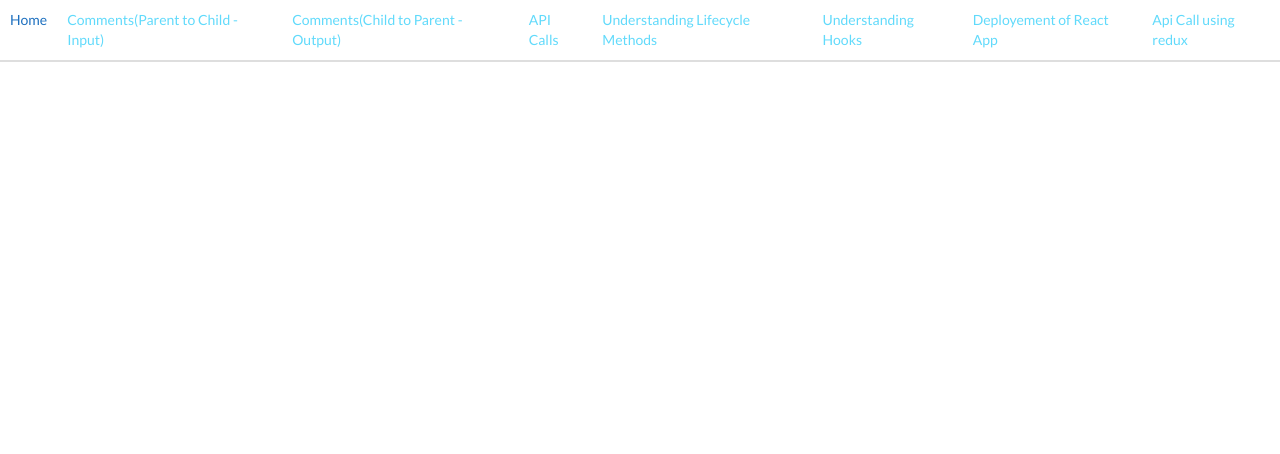
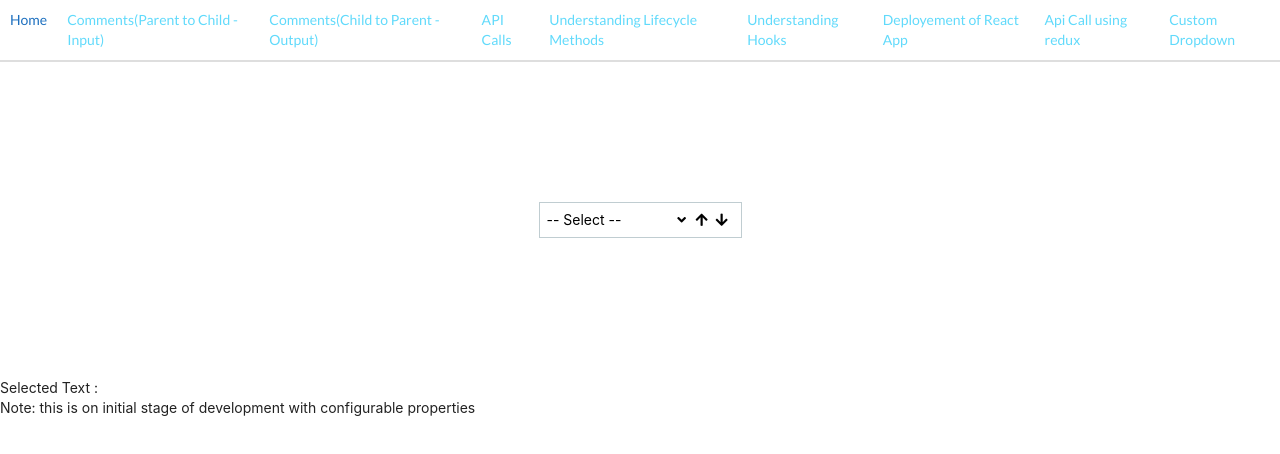
Before and after one commit to AkhandSingh/react-app, a React (Create React App) app: page /customdropdown in a window 1280 px wide. Shown: the top 454 px of the page. Built offline with nearby package versions, Linux system fonts and the light colour scheme.

Commit message:
custom dropdown

```diff
--- a/package.json
+++ b/package.json
@@ -3,12 +3,14 @@
   "version": "0.1.0",
   "private": true,
   "dependencies": {
+    "@fluentui/react": "^8.34.2",
     "@testing-library/jest-dom": "^5.14.1",
     "@testing-library/react": "^11.2.7",
     "@testing-library/user-event": "^12.8.3",
     "axios": "^0.21.4",
     "faker": "^5.5.3",
     "lodash": "^4.17.21",
+    "node-sass": "^6.0.1",
     "react": "^17.0.2",
     "react-dom": "^17.0.2",
     "react-redux": "^7.2.5",
--- a/src/components/App.css
+++ /dev/null
@@ -1,39 +0,0 @@
-.App {
-  text-align: center;
-}
-
-.App-logo {
-  height: 40vmin;
-  pointer-events: none;
-}
-
-@media (prefers-reduced-motion: no-preference) {
-  .App-logo {
-    animation: App-logo-spin infinite 20s linear;
-  }
-}
-
-.App-header {
-  background-color: #282c34;
-  min-height: 100vh;
-  display: flex;
-  flex-direction: column;
-  align-items: center;
-  justify-content: center;
-  font-size: calc(10px + 2vmin);
-  color: white;
-}
-
-.App-link {
-  color: #61dafb;
-  padding: 10px;
-}
-
-@keyframes App-logo-spin {
-  from {
-    transform: rotate(0deg);
-  }
-  to {
-    transform: rotate(360deg);
-  }
-}
--- a/src/components/App.js
+++ b/src/components/App.js
@@ -1,7 +1,7 @@
 import React  from 'react';
 // import ReactDOM from 'react-dom';
 // import logo from './logo.svg';
-import './App.css';
+import './App.scss';
 import Comment from './Comment';
 import Card from './Card';
 import Link from './Links';
@@ -9,14 +9,23 @@ import Route from './Route';
 import ChildToParent from './ChildToParent';
 import CallApi from './CallApi';
 import Posts from './Posts';
+import Dropdown from './Dropdown';
 
 class App  extends React.Component {
 
-  state = {commentText: ''};
+  state = {commentText: '', dropdownVal:[]};
+
+  options = [
+    {text:'Allahabad', value:'ald'},
+    {text:'Varanasi', value:'vn'},
+    {text:'Noida', value:'nd'},
+  ]
 
   render() {
     return (
+
     <div>
+
     <div className="ui secondary pointing menu">
       <Link href="/" className="App-link">Home</Link>
       <Link href="/comments" className="App-link">Comments(Parent to Child - Input)</Link>
@@ -26,6 +35,7 @@ class App  extends React.Component {
       <Link href="/hooks" className="App-link">Understanding Hooks</Link>
       <Link href="/appdeployment" className="App-link">Deployement of React App</Link>
       <Link href="/redux" className="App-link">Api Call using redux</Link>
+      <Link href="/customdropdown" className="App-link">Custom Dropdown</Link>
     </div>
      <div>
      <Route path="/">
@@ -43,6 +53,7 @@ class App  extends React.Component {
         <Link href="/hooks" className="item">Understanding Hooks</Link>
         <Link href="/appdeployment" className="item">Deploying a React App</Link>
         <Link href="/redux" className="item">Api Call using redux</Link>
+        <Link href="/customdropdown" className="item">Custom Dropdown</Link>
       </div>
        </Route>
       <Route path="/comments">
@@ -81,6 +92,14 @@ class App  extends React.Component {
       <Route path="/redux">
           <Posts/>
       </Route>
+      <Route path="/customdropdown">
+          <Dropdown options={this.options} multi={false} onSelect={value=>this.setState({dropdownVal: value})}/>
+          <div>
+            Selected Text : {this.state.dropdownVal}
+            <br/>
+            Note: this is on initial stage of development with configurable properties
+          </div>
+      </Route>
      </div>
     </div>
     );
--- /dev/null
+++ b/src/components/App.scss
@@ -0,0 +1,40 @@
+.App {
+  text-align: center;
+
+  &-logo {
+    height: 40vmin;
+    pointer-events: none;
+  }
+
+  &-header {
+    background-color: #282c34;
+    min-height: 100vh;
+    display: flex;
+    flex-direction: column;
+    align-items: center;
+    justify-content: center;
+    font-size: calc(10px + 2vmin);
+    color: white;
+  }
+
+  &-link {
+    color: #61dafb;
+    padding: 10px;
+  }
+}
+
+
+@media (prefers-reduced-motion: no-preference) {
+  .App-logo {
+    animation: App-logo-spin infinite 20s linear;
+  }
+}
+
+@keyframes App-logo-spin {
+  from {
+    transform: rotate(0deg);
+  }
+  to {
+    transform: rotate(360deg);
+  }
+}
--- /dev/null
+++ b/src/components/Dropdown.js
@@ -0,0 +1,93 @@
+import React from 'react'
+import './Dropdown.scss';
+
+class Dropdown extends React.Component {
+
+
+  constructor(props) {
+    super(props);
+    this.state = { className: 'dropdown-optionhead-hidden', selectedValue: '' }
+    this.UlRef = React.createRef();
+  }
+
+
+  render() {
+
+    const options = this.props.options.map(option => {
+
+      const li = !this.props.multi ? <li className="dropdown-option" key={option.value} onClick={(e) => this.onOptionSelect(e)}>{option.text}</li> : <li className="dropdown-option" key={option.value} onClick={(e) => this.onOptionSelect(e)}><input id={option.text} className='dropdown-checkbox' type="checkbox" value={option.value} /><label for={option.text}>{option.text}</label></li>;
+      return li; //<option key={option.value} value={option.value}>{option.text}</option>
+    });
+
+    return (
+      //    <select multiple={this.props.multi? 'multiple':''} onChange={e=>this.props.onSelect(e.target.value)}>
+      //        {options}
+      //    </select>
+
+      <div className="dropdown">
+        <a href="#" className="dropdown-link" onClick={(e) => this.clickMe(e)}>{this.state.selectedValue ? this.state.selectedValue : '-- Select --'}<i className="arrow down icon fa"></i><i className="arrow up icon fa"></i><i className="angle down icon fa"></i></a>
+        <ul className={this.state.className} ref={this.UlRef}>
+          {options}
+        </ul>
+      </div>
+    );
+  }
+
+  onOptionSelect(e) {
+    debugger
+    let value = '';
+    if (this.props.multi) {
+      var array = Array.prototype.slice.call( this.UlRef.current.childNodes);
+      array.map(li => {
+        if (li.childNodes[0].checked) {
+          value += li.innerText +', ';
+        }
+      });
+
+      value = value.slice(0, -2);
+    } else {
+      value = e.target.innerText;
+
+    }
+
+    this.setState({ selectedValue: value });
+    this.props.onSelect(value);
+  }
+
+  clickMe(e) {
+    e.preventDefault();
+    if (e.target.className === 'arrow up icon fa') {
+      this.props.options.sort(this.compareAsc);
+    } else if (e.target.className === 'arrow down icon fa') {
+      this.props.options.sort(this.compareDesc);
+    }
+
+    if (this.state.className == 'dropdown-optionhead-hidden') {
+      this.setState({ className: 'dropdown-optionhead-open' })
+    } else {
+      this.setState({ className: 'dropdown-optionhead-hidden' })
+    }
+  }
+
+  compareAsc(a, b) {
+    if (a.text < b.text) {
+      return -1;
+    }
+    if (a.text > b.text) {
+      return 1;
+    }
+    return 0;
+  }
+  compareDesc(a, b) {
+    if (a.text > b.text) {
+      return -1;
+    }
+    if (a.text < b.text) {
+      return 1;
+    }
+    return 0;
+  }
+
+}
+
+export default Dropdown;
--- /dev/null
+++ b/src/components/Dropdown.scss
@@ -0,0 +1,57 @@
+
+%transition {transition: background .35s ease;}
+
+.dropdown {
+    margin: 10em auto;
+    width: 14.5em;
+    border: .1em solid #c0cdd1;
+
+    &-link {
+        display: block;
+        padding: .5em;
+        color: #000;
+        text-decoration: none;
+        overflow:hidden;
+        text-overflow: ellipsis;
+        @extend %transition;
+        &:focus,
+        &:hover {background: #ecf0f1;}
+        &:active {background: #fbfcfc;}
+    }
+
+    &-optionhead-hidden {
+        display: none;
+        border-top: .1em solid #c0cdd1;
+    }
+
+    &-optionhead-open {
+        border-top: .1em solid #c0cdd1;
+        list-style-type: none;
+        margin: auto;
+        z-index: 1;
+        position: absolute;
+        width: 14.5em;
+        padding: 0;
+        box-shadow: 0px 8px 16px 0px rgba(0,0,0,0.2);
+    }
+
+    &-option {
+        padding: .5em;
+        z-index: 1;
+        cursor: pointer;
+        @extend %transition;
+        &:not(:first-child) {
+          border-top: .1em dashed #dde4e6;
+        }
+        &:focus,
+        &:hover {background: #ecf0f1;}
+        &:active {background: #fbfcfc;}
+    }
+
+    &-checkbox {
+        margin: .1em;
+    }
+
+  }
+
+  .fa {float: right}
--- a/src/index.js
+++ b/src/index.js
@@ -1,6 +1,6 @@
 import React from 'react';
 import ReactDOM from 'react-dom';
-import './index.css';
+import './index.scss';
 import reportWebVitals from './reportWebVitals';
 import { Provider } from 'react-redux';
 import {createStore, applyMiddleware} from 'redux';
```
Also changed, not shown: src/index.scss (renamed from src/index.css), 1 other file (tests, documents, lock files or other folders).
